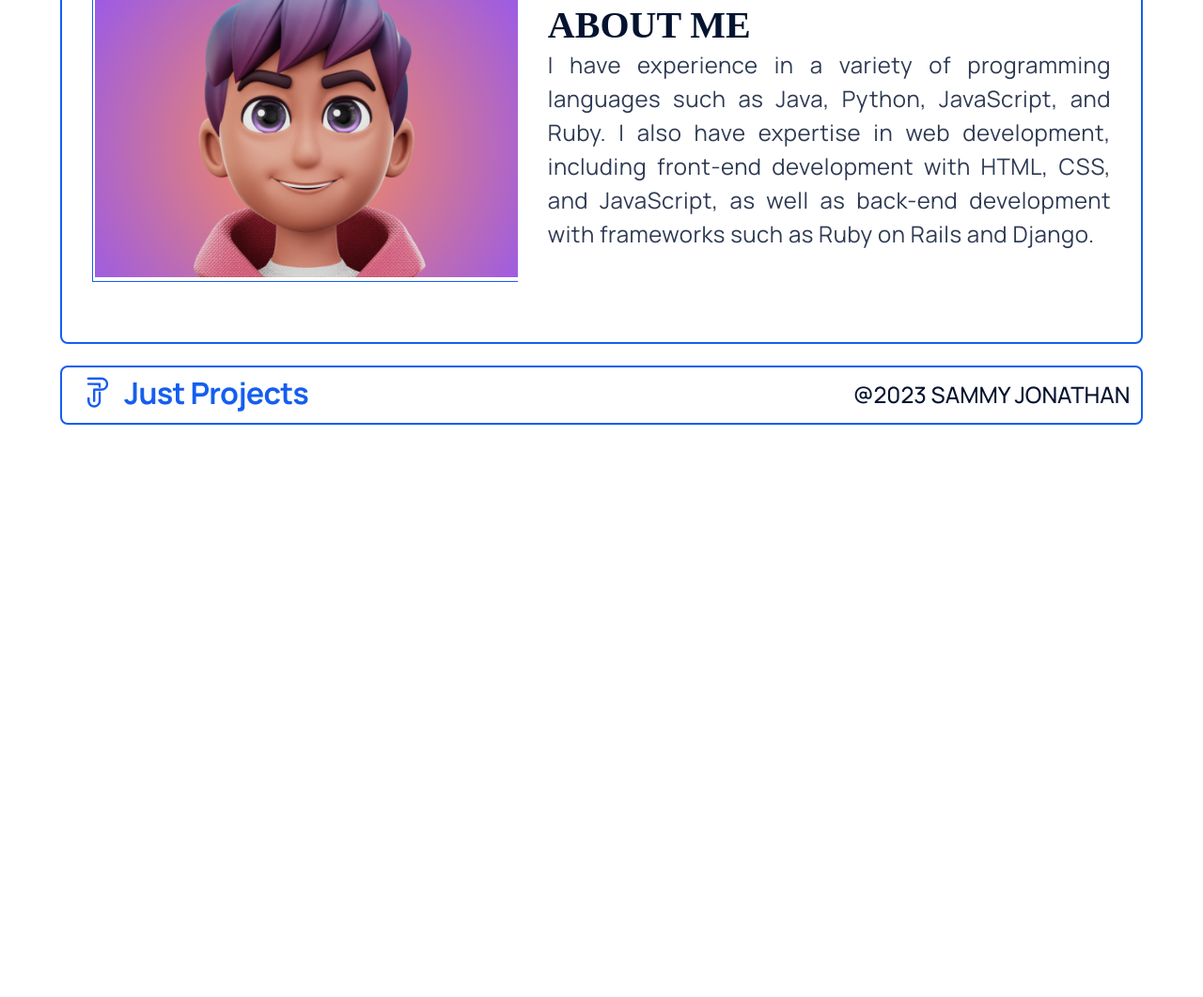
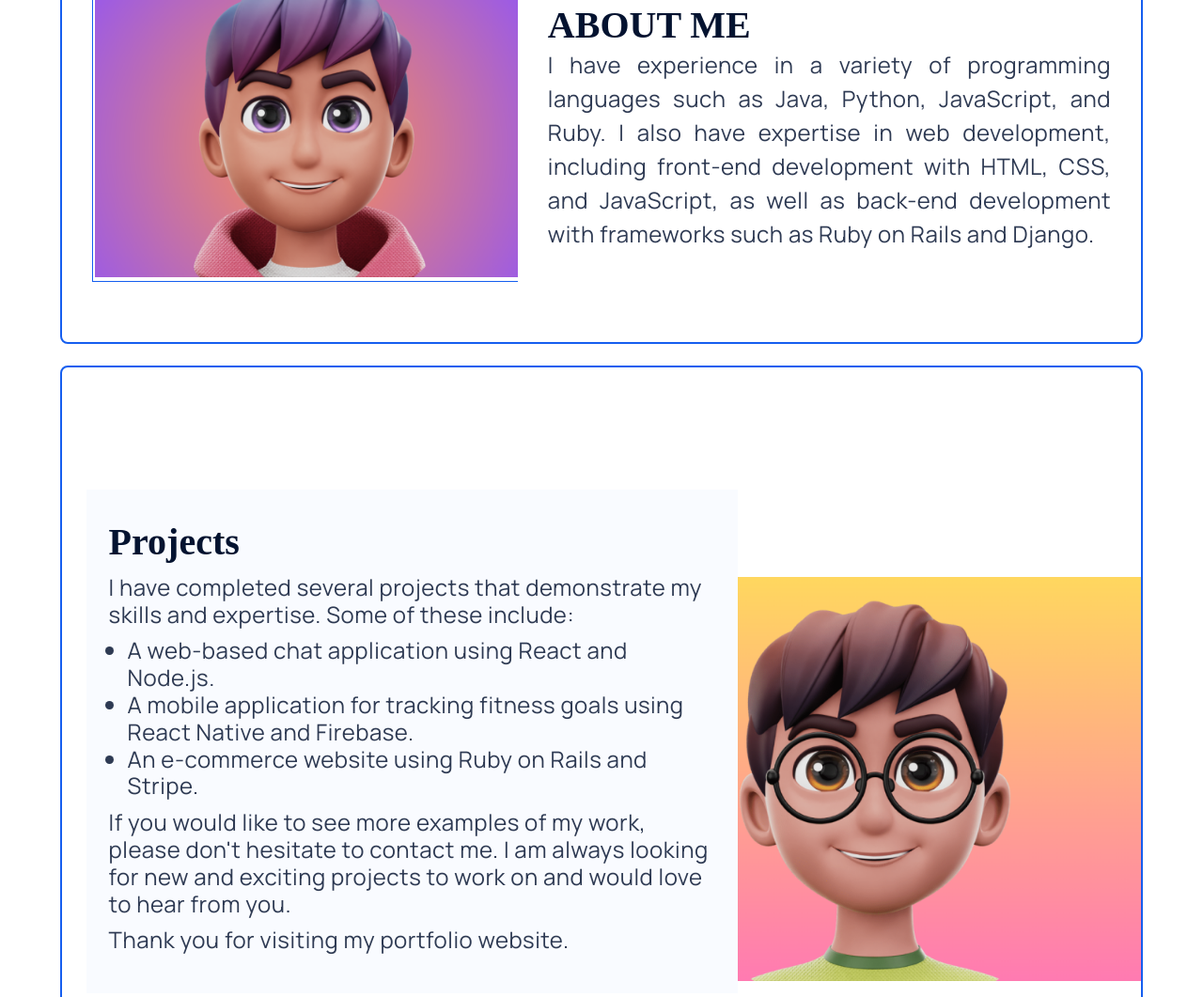
Before and after one commit to JustLuka4u/tjpflex, a plain HTML site: page index.html in a window 1280 px wide. Shown: the part 843-1904 px from the top of the page at 94% size. Before the commit the page ends 1306 px from the top, so only its background shows below. Drawn offline with Linux system fonts and the light colour scheme; a web font is replaced by a local one.

Commit message:
Added New styles and index task

```diff
--- a/index.html
+++ b/index.html
@@ -50,6 +50,24 @@
                 </p>
             </div>
         </div>
+
+        <div class="positon-div">
+            <div class="position-text">
+                <h2>Projects</h2>
+                <p>I have completed several projects that demonstrate my skills and expertise.
+                    Some of these include:</p>
+                    <ul>
+                        <li>A web-based chat application using React and Node.js.</li>
+                        <li>A mobile application for tracking fitness goals using React Native and Firebase.</li>
+                        <li>An e-commerce website using Ruby on Rails and Stripe.</li>
+                    </ul>
+                    <p>If you would like to see more examples of my work, please don't hesitate to contact me. I am always
+                        looking for new and exciting projects to work on and would love to hear from you.</p>
+                    <p>Thank you for visiting my portfolio website.</p>
+            </div>
+            <div class="position-img">
+            </div>
+        </div>
         <div class="footer">
             <div>
                 <img src="images/logo.png" alt="the just">
--- a/styles.css
+++ b/styles.css
@@ -44,7 +44,9 @@ nav {
     justify-content: space-between;
     align-items: center;
 }
-.home-page, .about-page{
+
+.home-page,
+.about-page {
     padding: 4rem 2rem;
 }
 
@@ -132,14 +134,14 @@ nav {
 
 }
 
-.about-img img{
+.about-img img {
     width: 100%;
     height: auto;
     object-fit: contain;
 
 }
 
-.about-writeup h2{
+.about-writeup h2 {
     font-family: 'Halant';
     font-style: normal;
     font-weight: 600;
@@ -148,7 +150,7 @@ line-height: 120%;
     color: #041330;
 }
 
-.about-writeup p{
+.about-writeup p {
     font-family: 'Manrope';
     font-style: normal;
     font-weight: 400;
@@ -159,6 +161,70 @@ letter-spacing: 0.5px;
     max-width: 1440px;
     color: #2E3A53;
 }
+
+.positon-div {
+    border: 2px solid #155EEF;
+    border-radius: 8px;
+    margin-top: 2%;
+    display: flex;
+    justify-content: space-between;
+    align-items: center;
+    gap: 4rem 2rem;
+    height: 100vh;
+}
+
+.position-text{
+    padding: 32px 24px;
+    max-width: 693px;
+    position: absolute;
+    background: #F9FBFF;
+    margin-left: 2%;
+    position: absolute;
+}
+.position-text ul {
+    padding-left: 20px;
+    color: #2E3A53;
+}
+
+.position-text h2{
+    font-family: 'Halant';
+    font-style: normal;
+    font-weight: 600;
+    font-size: 40px;
+    line-height: 120%;
+    color: #041330;
+}
+
+.position-text p {
+    font-family: 'Manrope';
+    font-style: normal;
+    font-weight: 400;
+    font-size: 24px;
+    line-height: 120%;
+    letter-spacing: 0.5px;
+    color: #2E3A53;
+    margin: 10px 0 10px 0;
+}
+
+.position-text li {
+    font-family: 'Manrope';
+    font-style: normal;
+    font-weight: 400;
+    font-size: 24px;
+    line-height: 120%;
+    letter-spacing: 0.5px;
+    color: #2E3A53;
+}
+
+.position-img{
+    background: url("/images/frame.png");
+    background-size: cover;
+    height: 430px;
+    width: 580px;
+    margin-left: 580px;
+    margin-top: 80px
+}
+
 
 .footer {
     border: 2px solid #155EEF;
@@ -175,7 +241,7 @@ color: #2E3A53;
     margin-right: 2.2rem;
 }
 
-.foot-text > h2 {
+.foot-text>h2 {
     font-family: 'Manrope';
     font-style: normal;
     font-weight: 500;
```
Also changed, not shown: images/frame.png (added). Lines whose indentation alone changed are shown as unchanged.
